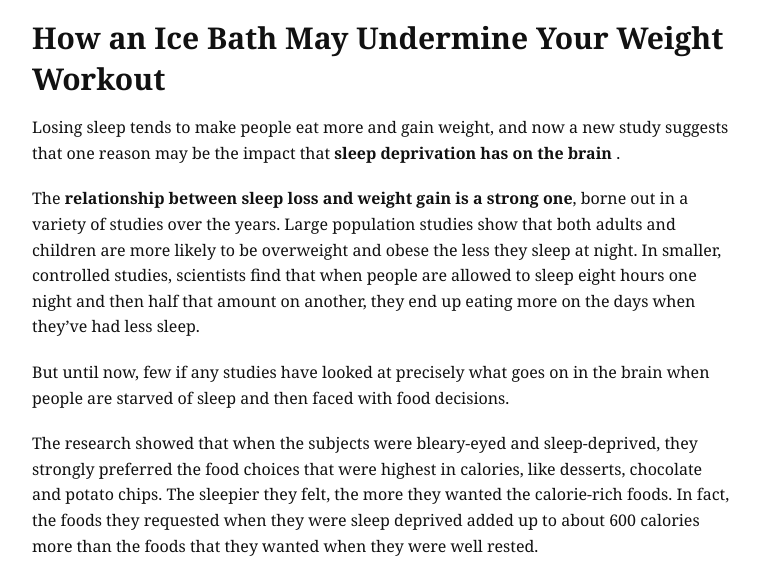
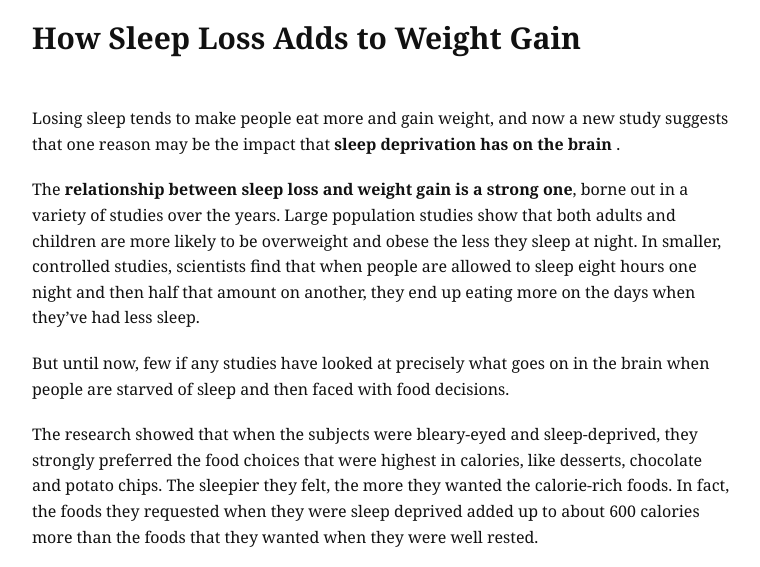
Before and after one commit to AliceMargonari/sleep_appetite_nyt, a plain HTML site: page index.html in a window 1280 px wide. Shown: the part 166-733 px from the top of the page, without its empty margins (258-1018 px from the left). Drawn offline with Linux system fonts and the light colour scheme; a web font is replaced by a local one.

Commit message:
Update index.html

```diff
--- a/index.html
+++ b/index.html
@@ -3,7 +3,7 @@
 <head>
   <meta charset="UTF-8">
   <meta name="viewport" content="width=device-width, initial-scale=1.0">
-  <title>How an Ice Bath May Undermine Your Weight Workout - The New York Times</title>
+  <title>How Sleep Loss Adds to Weight Gain - The New York Times</title>
   <link href="https://fonts.googleapis.com/css2?family=Georgia&display=swap" rel="stylesheet">
   <style>
     body {
@@ -58,8 +58,8 @@
   <div class="logo">
     <img src="nyt-logo.png" alt="The New York Times Logo">
   </div>
-  <h1>How an Ice Bath May Undermine Your Weight Workout</h1>
-
+  <h1>How Sleep Loss Adds to Weight Gain</h1>
+<br>
 <p>Losing sleep tends to make people eat more and gain weight, and now a new study suggests that one reason may be the impact that <b> sleep deprivation has on the brain </b>. </p>
 <p> The <b> relationship between sleep loss and weight gain is a strong one</b>, borne out in a variety of studies over the years. Large population studies show that both adults and children are more likely to be overweight and obese the less they sleep at night. In smaller, controlled studies, scientists find that when people are allowed to sleep eight hours one night and then half that amount on another, they end up eating more on the days when they’ve had less sleep. </p>
 
```
